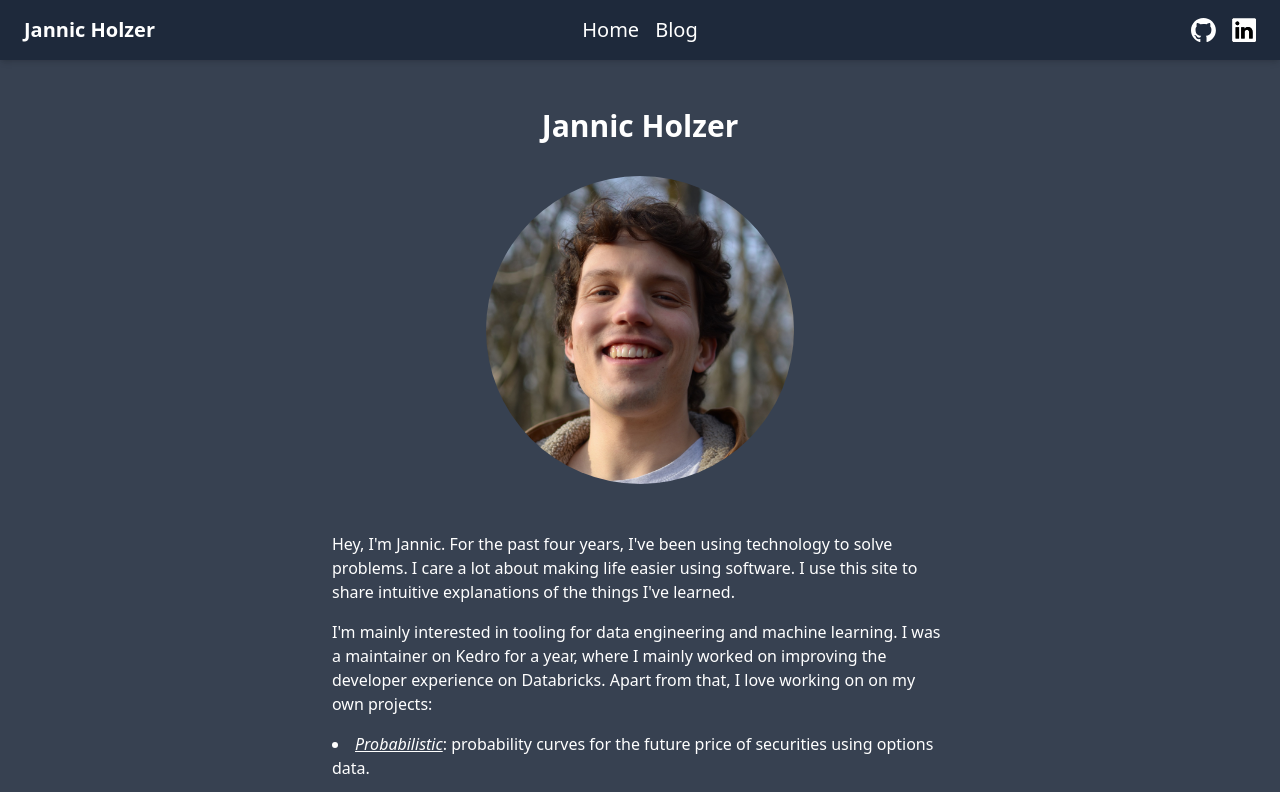
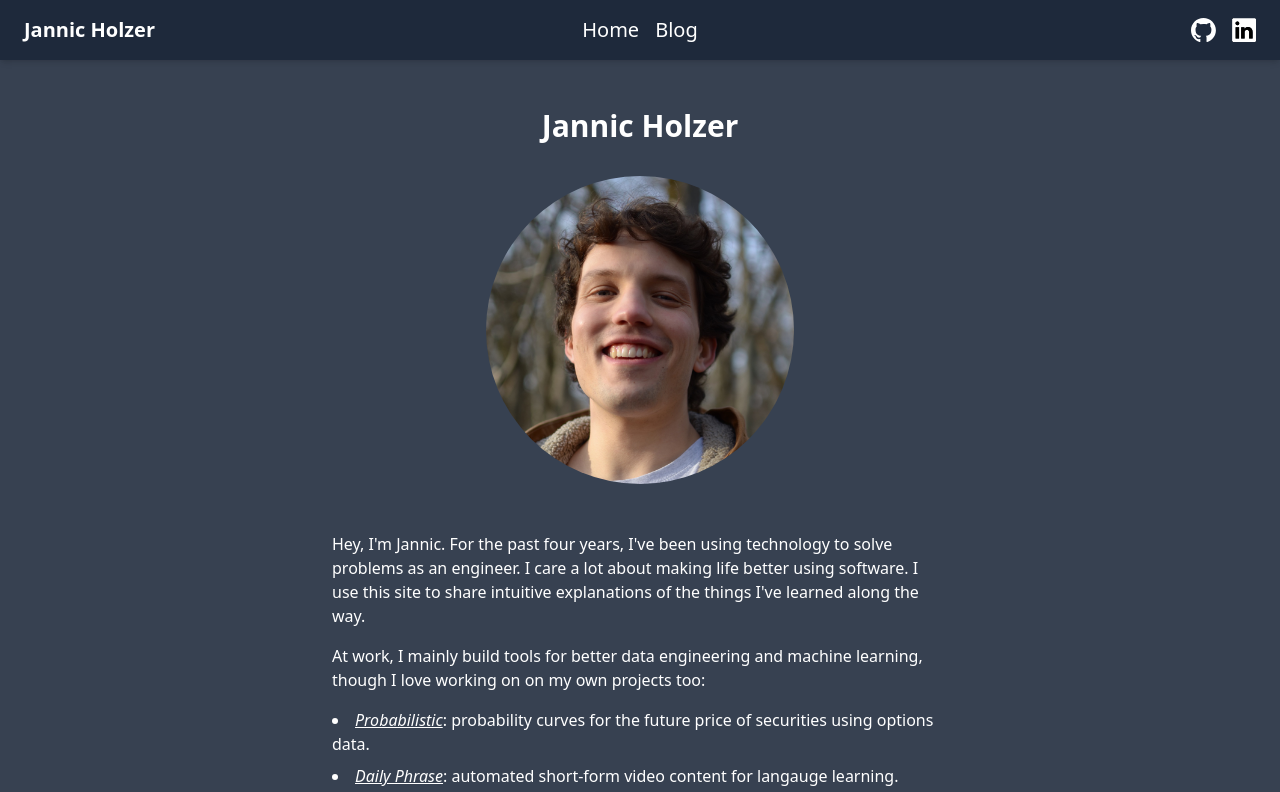
Before and after one commit to jmholzer/personal-website, a React (Create React App) app in the folder personal-website/: page / in a window 1280 px wide. Shown: the top 792 px of the page. Built offline with nearby package versions, Linux system fonts and the light colour scheme.

Commit message:
Revise my intro xD

```diff
--- a/personal-website/src/components/Introduction.tsx
+++ b/personal-website/src/components/Introduction.tsx
@@ -22,14 +22,13 @@ const Introduction: React.FC = () => {
     return (
         <div className="w-6/12 mt-4 items-center">
             <p className="text-white text-left mb-4">
-                Hey, I'm Jannic. For the past four years, I've been using technology to solve problems.
-                I care a lot about making life easier using software. I use this site to share intuitive
-                explanations of the things I've learned.
+                Hey, I'm Jannic. For the past four years, I've been using technology to solve problems as an engineer.
+                I care a lot about making life better using software. I use this site to share intuitive
+                explanations of the things I've learned along the way.
             </p>
             <p className="text-white text-left mb-4">
-                I'm mainly interested in tooling for data engineering and machine learning. I was a maintainer
-                on Kedro for a year, where I mainly worked on improving the developer experience on Databricks.
-                Apart from that, I love working on on my own projects:
+                At work, I mainly build tools for better data engineering and machine learning, though
+                I love working on on my own projects too:
             </p>
             <ul className="list-disc text-white text-left mb-4 list-inside">
                 {
```
